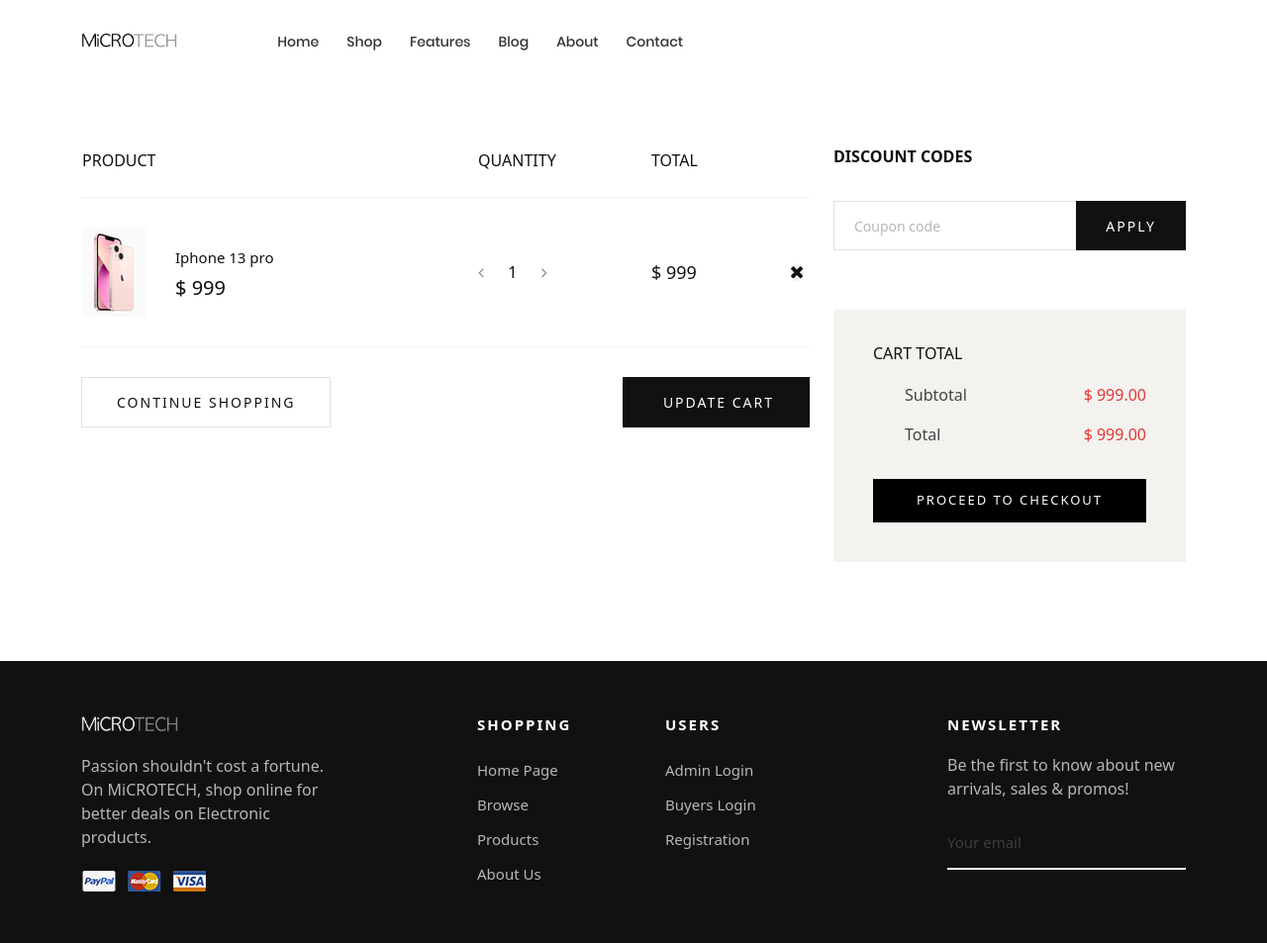
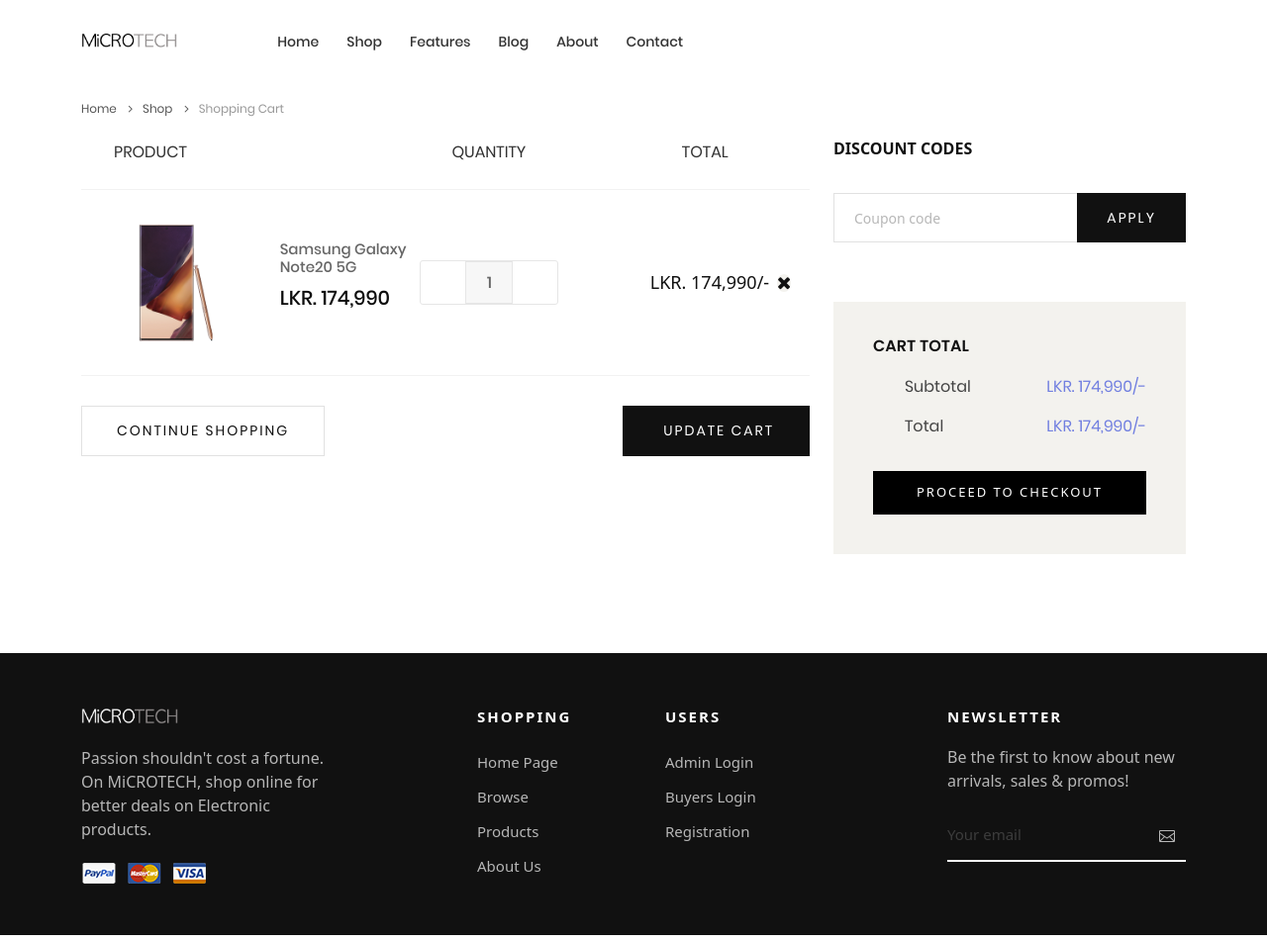
Before and after one commit to HasiniSama/microtech-website, a PHP site: page /shopping_cart.php in a window 1280 px wide. Shown: the part 41-994 px from the top of the page at 99% size. Run offline with PHP 8.4, Linux system fonts and the light colour scheme; some libraries are stand-ins or nearby versions; some web fonts are replaced.

Commit message:
Updated the cart

```diff
--- a/css/shopping_cart.css
+++ b/css/shopping_cart.css
@@ -3,7 +3,7 @@
 -----------------------*/
 
 .spad {
-    padding-top: 150px;
+    padding-top: 20px;
     padding-bottom: 100px;
 
 }
@@ -51,7 +51,6 @@
 
 
 .shopping__cart__table {
-
     margin-bottom: 30px;
 }
 
@@ -65,12 +64,15 @@
 }
 
 .shopping__cart__table table thead tr th {
-    color: #111111;
+    color: #333;
     font-size: 16px;
     font-weight: 300;
     text-transform: uppercase;
     padding-bottom: 25px;
+    font-family: Poppins-Regular;
+    padding-left: 33px;
 }
+
 
 .shopping__cart__table table tbody tr {
     border-bottom: 1px solid #f2f2f2;
@@ -88,6 +90,12 @@
 .shopping__cart__table table tbody tr td.product__cart__item .product__cart__item__pic {
     float: left;
     margin-right: 30px;
+
+    width: 50%;
+}
+
+.shopping__cart__table table tbody tr td.product__cart__item .product__cart__item__pic img{
+    width: 100%;
 }
 
 .shopping__cart__table table tbody tr td.product__cart__item .product__cart__item__text {
@@ -96,38 +104,21 @@
 }
 
 .shopping__cart__table table tbody tr td.product__cart__item .product__cart__item__text h6 {
-    color: #111111;
+    color: #666;
     font-size: 15px;
     font-weight: 300;
     margin-bottom: 10px;
+    font-family: Poppins-Medium;
 }
 
 .shopping__cart__table table tbody tr td.product__cart__item .product__cart__item__text h5 {
     color: #0d0d0d;
     font-weight: 500;
+    font-family: Poppins-Medium;
 }
 
 .shopping__cart__table table tbody tr td.quantity__item {
-    width: 175px;
-}
-
-.shopping__cart__table table tbody tr td.quantity__item .quantity .pro-qty-2 {
-    width: 80px;
-}
-
-.shopping__cart__table table tbody tr td.quantity__item .quantity .pro-qty-2 input {
-    width: 50px;
-    border: none;
-    text-align: center;
-    color: #111111;
-    font-size: 16px;
-}
-
-.shopping__cart__table table tbody tr td.quantity__item .quantity .pro-qty-2 .qtybtn {
-    font-size: 16px;
-    color: #888888;
-    width: 10px;
-    cursor: pointer;
+    width: 250px;
 }
 
 .shopping__cart__table table tbody tr td.cart__price {
@@ -145,8 +136,7 @@
     border-radius: 50%;
     line-height: 40px;
     text-align: center;
-
-
+    cursor: pointer;
 }
 
 .shopping__cart__table table tbody tr td.cart__close a:hover {
@@ -155,6 +145,17 @@
 
 
 .continue__btn a {
+
+    display: -webkit-box;
+	display: -webkit-flex;
+	display: -moz-box;
+	display: -ms-flexbox;
+	display: flex;
+
+    justify-content: center;
+	-ms-align-items: center;
+	align-items: center;
+
     color: #111111;
     font-size: 14px;
     font-weight: 500;
@@ -164,6 +165,18 @@
     padding: 14px 35px;
     display: inline-block;
     text-decoration: none;
+    font-family: Poppins-Regular;
+
+    -webkit-transition: all 0.4s;
+    -o-transition: all 0.4s;
+    -moz-transition: all 0.4s;
+    transition: all 0.4s;
+}
+
+.continue__btn a:hover {
+    border-color: #717fe0;
+    background-color: #717fe0;
+    color: #fff;
 }
 
 .continue__btn.update__btn {
@@ -171,10 +184,21 @@
 }
 
 .continue__btn.update__btn a {
+
     color: #ffffff;
     background: #111111;
     border-color: #111111;
     text-decoration: none;
+
+    -webkit-transition: all 0.4s;
+    -o-transition: all 0.4s;
+    -moz-transition: all 0.4s;
+    transition: all 0.4s;
+}
+
+.continue__btn.update__btn a:hover{
+    border-color: #717fe0;
+    background-color: #717fe0;
 }
 
 .continue__btn.update__btn a i {
@@ -191,6 +215,7 @@
     font-weight: 100;
     text-transform: uppercase;
     margin-bottom: 35px;
+
 }
 
 .cart__discount form {
@@ -205,11 +230,21 @@
     border: 1px solid #e1e1e1;
     padding-left: 20px;
 }
+.cart__discount form button{
+    font-family: Poppins-Regular;
+    -webkit-transition: all 0.4s;
+    -o-transition: all 0.4s;
+    -moz-transition: all 0.4s;
+    transition: all 0.4s;
+}
+
+.cart__discount form button:hover{
+    border-color: #717fe0;
+    background-color: #717fe0;
+}
 
 .cart__total {
     background: #f3f2ee;
-
-
     padding: 35px 40px 40px;
 }
 
@@ -217,10 +252,13 @@
     color: #111111;
     text-transform: uppercase;
     margin-bottom: 12px;
+    font-family: Poppins-SemiBold;
 }
 
 .cart__total ul {
     margin-bottom: 25px;
+    font-family: Poppins-Regular;
+
 }
 
 .cart__total ul li {
@@ -229,12 +267,11 @@
     color: #444444;
     line-height: 40px;
     overflow: hidden;
-
 }
 
 .cart__total ul li span {
     font-weight: 300;
-    color: #e53637;
+    color: #717fe0;
     float: right;
 }
 
@@ -243,6 +280,16 @@
     padding: 12px 10px;
     text-align: center;
     letter-spacing: 2px;
+}
+
+.cart__total .primary-btn:hover{
+    color: #ffffff;
+    border-color: #717fe0;
+    background-color: #717fe0;
+    -webkit-transition: all 0.4s;
+    -o-transition: all 0.4s;
+    -moz-transition: all 0.4s;
+    transition: all 0.4s;
 }
 
 
@@ -305,45 +352,6 @@
     height: 100%;
 }
 
-
-.cart__total {
-    background: #f3f2ee;
-    padding: 35px 40px 40px;
-}
-
-.cart__total h6 {
-    color: #111111;
-    text-transform: uppercase;
-    margin-bottom: 12px;
-    font-weight: 300;
-}
-
-.cart__total ul {
-    margin-bottom: 25px;
-}
-
-.cart__total ul li {
-    list-style: none;
-    font-size: 16px;
-    color: #444444;
-    line-height: 40px;
-    overflow: hidden;
-    font-weight: 300;
-}
-
-.cart__total ul li span {
-    font-weight: 500;
-    color: #e53637;
-    float: right;
-}
-
-.cart__total .primary-btn {
-    display: block;
-    padding: 12px 10px;
-    text-align: center;
-    letter-spacing: 2px;
-}
-
 /*buttons*/
 .primary-btn {
     display: inline-block;
--- a/css/style.css
+++ b/css/style.css
@@ -13,6 +13,11 @@
 @font-face {
   font-family: Poppins-Bold;
   src: url('../fonts/poppins/Poppins-Bold.ttf');
+}
+
+@font-face {
+  font-family: Poppins-SemiBold;
+  src: url('../fonts/poppins/Poppins-SemiBold.ttf');
 }
 
 /* [ Bootstrap ] */
@@ -519,6 +524,10 @@ button {
 color:#717fe0;
 }
 
+#icon-active{
+color:#717fe0;
+}
+
 /* [ Font Colors ] */
 .cl0 {color: #fff;}
 .cl1 {color: #717fe0;}
--- a/product_page.php
+++ b/product_page.php
@@ -12,6 +12,8 @@
     <link href="https://cdn.jsdelivr.net/npm/bootstrap@5.1.1/dist/css/bootstrap.min.css" rel="stylesheet" integrity="sha384-F3w7mX95PdgyTmZZMECAngseQB83DfGTowi0iMjiWaeVhAn4FJkqJByhZMI3AhiU" crossorigin="anonymous">
     <link rel="stylesheet" type="text/css" href="//cdn.jsdelivr.net/npm/slick-carousel@1.8.1/slick/slick.css"/>
 	<link rel="stylesheet" type="text/css" href="css/footer.css">
+	<link rel="stylesheet" type="text/css" href="css/shopping_page.css">
+
 </head>
 <body>
     <!-- Header -->
--- a/shopping_cart.php
+++ b/shopping_cart.php
@@ -12,8 +12,9 @@
           href="https://cdnjs.cloudflare.com/ajax/libs/material-design-iconic-font/2.2.0/css/material-design-iconic-font.min.css">
     <link href="https://cdn.jsdelivr.net/npm/bootstrap@5.1.1/dist/css/bootstrap.min.css" rel="stylesheet"
           integrity="sha384-F3w7mX95PdgyTmZZMECAngseQB83DfGTowi0iMjiWaeVhAn4FJkqJByhZMI3AhiU" crossorigin="anonymous">
-    <link rel="stylesheet" type="text/css" href="css/footer.css"
-
+    <link rel="stylesheet" type="text/css" href="css/footer.css">
+    <link rel="stylesheet" type="text/css" href="css/product.css">
+    <link rel="stylesheet" type="text/css" href="css/shopping_page.css">
 </head>
 <body>
 
@@ -87,14 +88,14 @@
 
                 <!-- Icon header -->
                 <div class="wrap-icon-header flex-w flex-r-m">
-                    <div class="icon-header-item cl2 hov-cl1 trans-04 p-l-22 p-r-11 js-show-modal-search">
+                    <div class="icon-header-item cl2 hov-cl1 trans-04 p-l-22 p-r-11 js-show-modal-search ">
                         <i class="zmdi zmdi-search"></i>
 
                     </div>
                     <div class="icon-header-item cl2 hov-cl1 trans-04 p-l-22 p-r-11 icon-header-noti"
                          data-notify="2">
                         <a href="shopping_cart.php">
-                        <i class="zmdi zmdi-shopping-cart"></i>
+                        <i class="zmdi zmdi-shopping-cart" id ="icon-active"></i>
                     </div>
 
                     <a href="#" class="dis-block icon-header-item cl2 hov-cl1 trans-04 p-l-22 p-r-11 icon-header-noti"
@@ -108,9 +109,27 @@
 </header>
 <!--Header end-->
 
+<!-- breadcrumb -->
+<div class="container">
+    <div class="bread-crumb flex-w  p-r-15 p-t-100">
+        <a href="index.php" class="stext-109 cl8 hov-cl1 trans-04">
+            Home
+            <i class="fa fa-angle-right m-l-9 m-r-10" aria-hidden="true"></i>
+        </a>
+
+        <a href="shopping_page.php" class="stext-109 cl8 hov-cl1 trans-04">
+            Shop
+            <i class="fa fa-angle-right m-l-9 m-r-10" aria-hidden="true"></i>
+        </a>
+
+        <span class="stext-109 cl4">
+            Shopping Cart
+        </span>
+    </div>
+</div>
 
 <!-- Shopping Cart Section Begin -->
-<section class=" spad">
+<section class="spad">
     <div class="container">
         <div class="row">
             <div class="col-lg-8">
@@ -119,7 +138,7 @@
                         <thead>
                         <tr>
                             <th>Product</th>
-                            <th>Quantity</th>
+                            <th id="quanitiy">Quantity</th>
                             <th>Total</th>
                             <th></th>
                         </tr>
@@ -128,23 +147,27 @@
                         <tr>
                             <td class="product__cart__item">
                                 <div class="product__cart__item__pic">
-                                    <img src="images/shopping-cart/cart-1.jpg" alt="">
+                                    <img src="images/products/13.0.webp" alt="">
                                 </div>
                                 <div class="product__cart__item__text">
-                                    <h6>Iphone 13 pro</h6>
-                                    <h5>$ 999</h5>
+                                    <h6>Samsung Galaxy Note20 5G</h6>
+                                    <h5>LKR. 174,990 </h5>
                                 </div>
                             </td>
                             <td class="quantity__item">
-                                <div class="quantity">
-                                    <div class="pro-qty-2">
-                                        <span class="fa fa-angle-left dec qtybtn"></span>
-                                        <input type="text" value="1">
-                                        <span class="fa fa-angle-right inc qtybtn"></span>
+                                <div class="amount-counter">
+                                    <div class="btn-num-product-down">
+                                        <i class="fs-16 zmdi zmdi-minus"></i>
+                                    </div>
+
+                                    <input class="num-product" type="number" name="num-product" value="1">
+
+                                    <div class="btn-num-product-up">
+                                        <i class="fs-16 zmdi zmdi-plus"></i>
                                     </div>
                                 </div>
                             </td>
-                            <td class="cart__price">$ 999</td>
+                            <td class="cart__price">LKR. 174,990/-</td>
                             <td class="cart__close"><i class="fa fa-close"></i></td>
                         </tr>
 
@@ -177,8 +200,8 @@
                 <div class="cart__total">
                     <h6>Cart total</h6>
                     <ul>
-                        <li>Subtotal <span>$ 999.00</span></li>
-                        <li>Total <span>$ 999.00</span></li>
+                        <li>Subtotal <span>LKR. 174,990/-</span></li>
+                        <li>Total <span>LKR. 174,990/-</span></li>
                     </ul>
                     <a href="#" class="primary-btn"><span>Proceed to checkout</span></a>
                 </div>
@@ -238,7 +261,12 @@
         </div>
     </div>
 </footer>
-<!--Footer section end-->
-
+    <!--Footer section end-->
+    <script src="https://cdn.jsdelivr.net/npm/bootstrap@5.1.1/dist/js/bootstrap.bundle.min.js" integrity="sha384-/bQdsTh/da6pkI1MST/rWKFNjaCP5gBSY4sEBT38Q/9RBh9AH40zEOg7Hlq2THRZ" crossorigin="anonymous"></script>
+    <script src="https://code.jquery.com/jquery-3.3.1.slim.min.js" integrity="sha384-q8i/X+965DzO0rT7abK41JStQIAqVgRVzpbzo5smXKp4YfRvH+8abtTE1Pi6jizo" crossorigin="anonymous"></script>
+    <script src="https://cdnjs.cloudflare.com/ajax/libs/popper.js/1.14.7/umd/popper.min.js" integrity="sha384-UO2eT0CpHqdSJQ6hJty5KVphtPhzWj9WO1clHTMGa3JDZwrnQq4sF86dIHNDz0W1" crossorigin="anonymous"></script>
+    <script src="https://stackpath.bootstrapcdn.com/bootstrap/4.3.1/js/bootstrap.min.js" integrity="sha384-JjSmVgyd0p3pXB1rRibZUAYoIIy6OrQ6VrjIEaFf/nJGzIxFDsf4x0xIM+B07jRM" crossorigin="anonymous"></script>
+    <script src="js/app.js"></script>
+    <script src="js/product.js"></script>
 </body>
 </html>
--- a/shopping_page.php
+++ b/shopping_page.php
@@ -14,11 +14,7 @@
     <link href="https://cdn.jsdelivr.net/npm/bootstrap@5.1.1/dist/css/bootstrap.min.css" rel="stylesheet"
           integrity="sha384-F3w7mX95PdgyTmZZMECAngseQB83DfGTowi0iMjiWaeVhAn4FJkqJByhZMI3AhiU" crossorigin="anonymous">
 
-
-    <link href="https://fonts.googleapis.com/css2?family=Nunito+Sans:wght@300;400;600;700;800;900&display=swap"
-          rel="stylesheet">
     <link rel="stylesheet" type="text/css" href="css/shopping_page.css">
-
     <link rel="stylesheet" type="text/css" href="css/footer.css">
 
 </head>
```
Also changed, not shown: index.php (+53 -2 lines), fonts/poppins/Poppins-SemiBold.ttf (added). Lines whose indentation alone changed are shown as unchanged.
